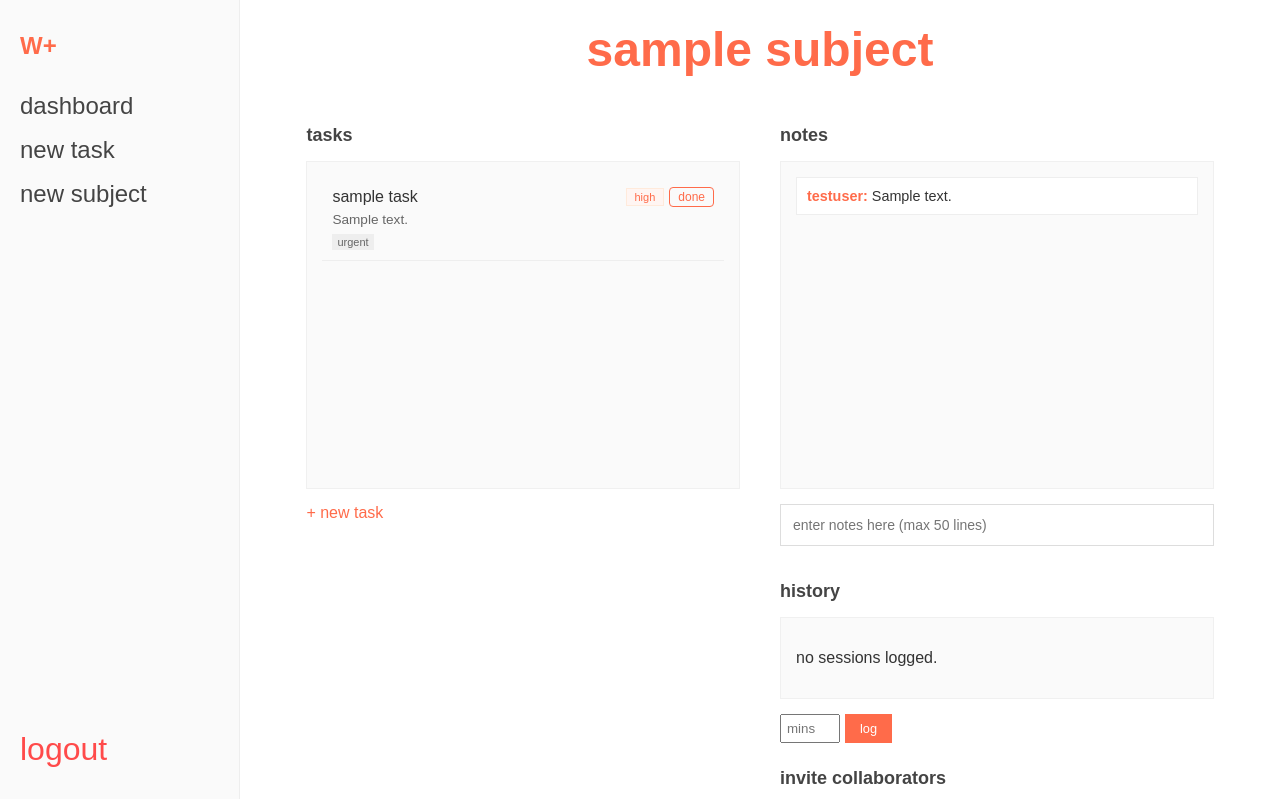
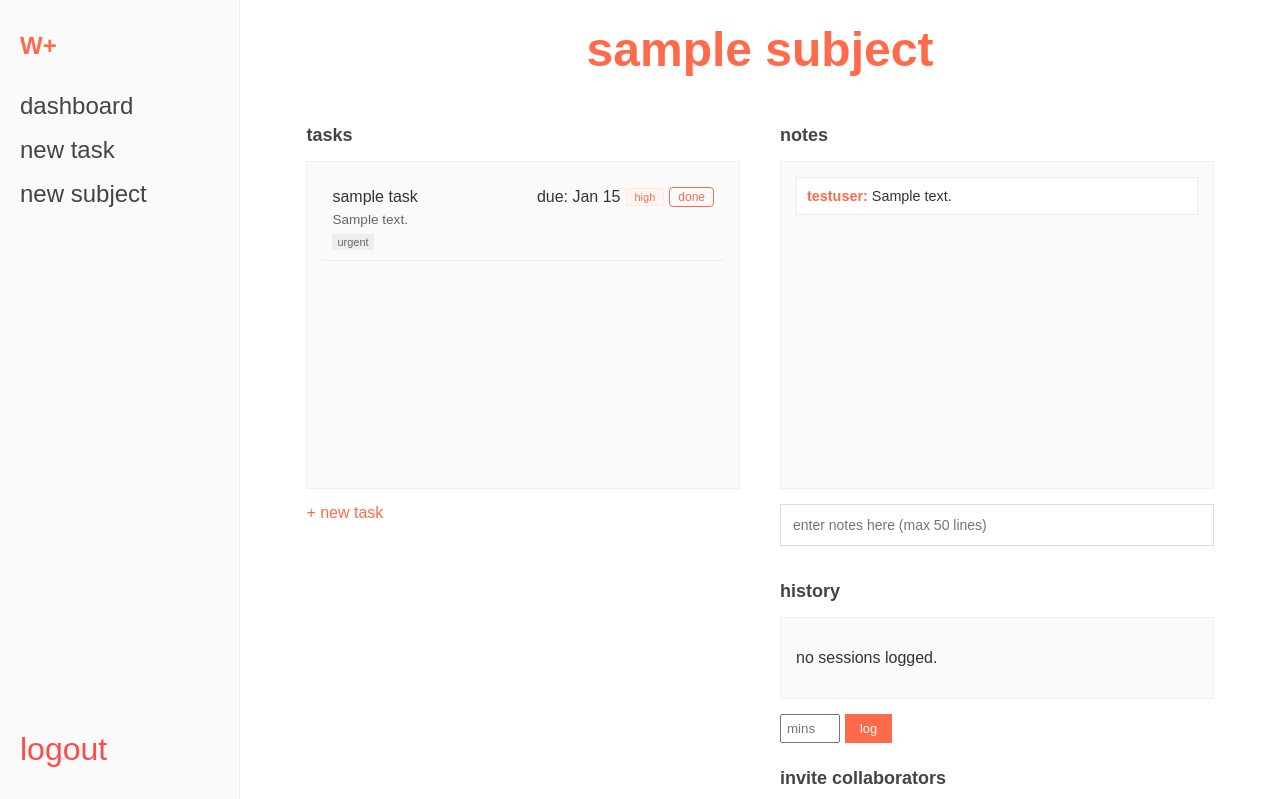
Before and after one commit to NikhilFonseka/studyplanner, a Flask app: page /subject/1 in a window 1280 px wide. Shown: the top 799 px of the page. Run offline with Flask 3, Linux system fonts and the light colour scheme; a user stored in the database is signed in; data comes from the database, SQL or seed files in the repository; both versions use the stored data as it was after the commit; tables that the repository leaves empty hold one stand-in row (values such as "Sample post"); data that the repository does not hold is empty.

Commit message:
small fix probably final version

```diff
--- a/templates/viewsubject.html
+++ b/templates/viewsubject.html
@@ -15,6 +15,10 @@
                             <span class="task_title">{{ task.title|lower }}</span>
 
                             <div class="flex_row align_center">
+                            {# Display Due Date if it exists #}
+                                {% if task.due_date %}
+                                    <span class="due_date_badge">due: {{ task.due_date.strftime('%b %d') }}</span>
+                                {% endif %}
                                 {# Priority label pulled from lookup table #}
                                 {% if task.priority %}
                                     <span class="priority_badge">{{ task.priority.level|lower }}</span>
```
Also changed, not shown: instance/database.db.
